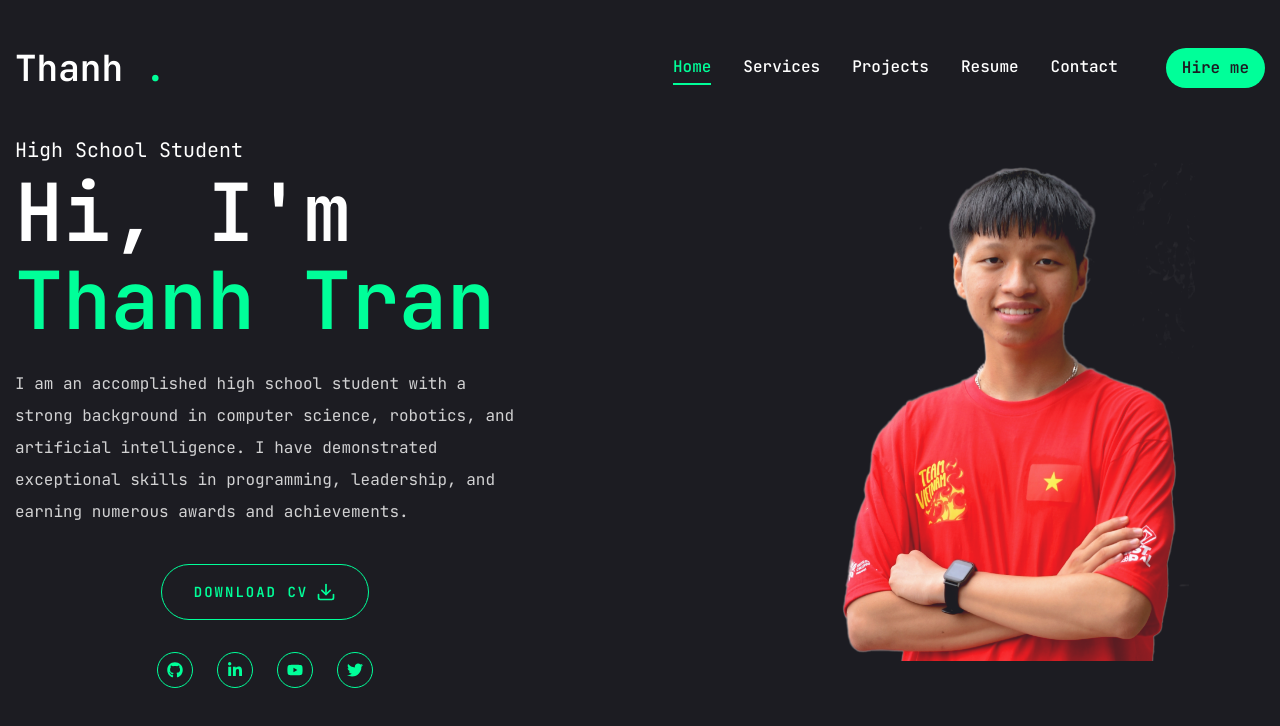
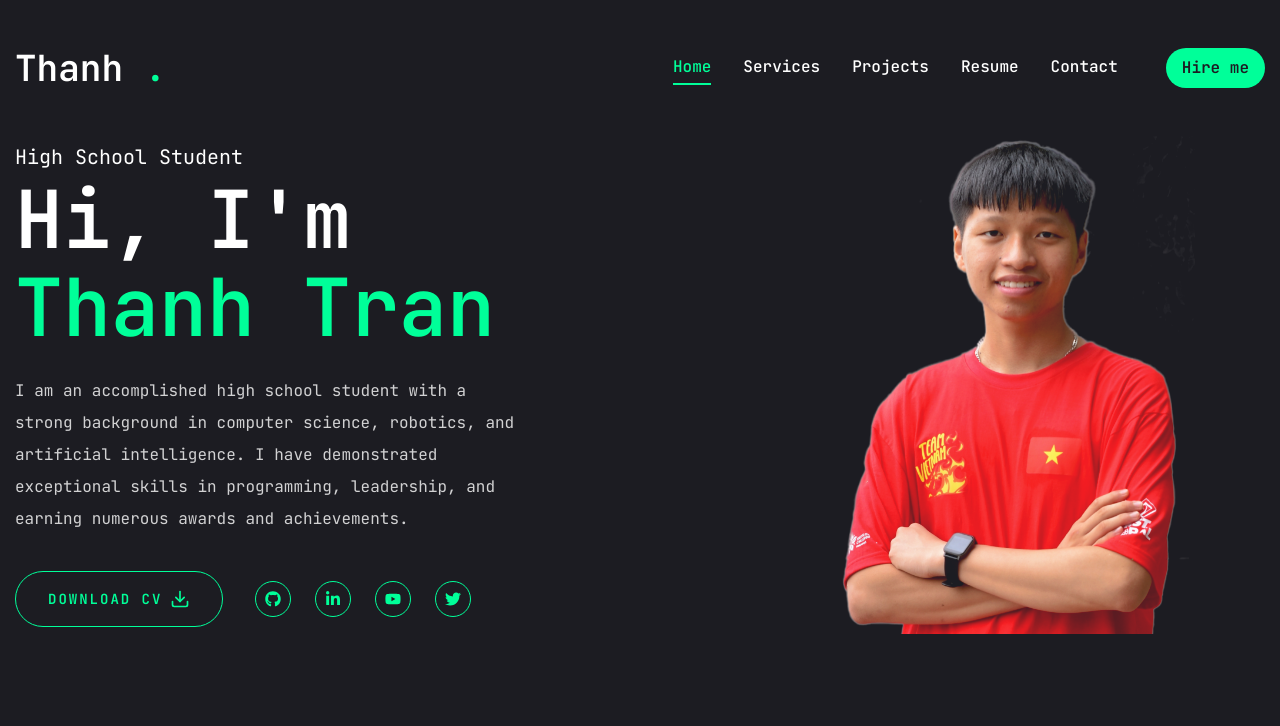
Before and after one commit to khanhthanhdev/portfolio, a Next.js app: page / in a window 1280 px wide. Shown: the top 726 px of the page. Built offline with nearby package versions, Linux system fonts and the light colour scheme.

Commit message:
config eslint to use '

```diff
--- a/app/page.jsx
+++ b/app/page.jsx
@@ -13,7 +13,7 @@
           <h1 className="h1 mb-6">Hi, I'm <br /> <span className="text-accent">Thanh Tran</span> </h1>
           <p className="max-w-[500px] mb-9 text-white/80">I am an accomplished high school student with a strong background in computer science, robotics, and artificial intelligence. I have demonstrated exceptional skills in programming, leadership, and earning numerous awards and achievements. </p>
 
-          <div className="flex flex-col xl:flex-eow items-center gap-8">
+          <div className="flex flex-col xl:flex-row items-center gap-8">
             <Button
               variant="outline"
               size="lg"
```
Also changed, not shown: .eslintrc.json.
